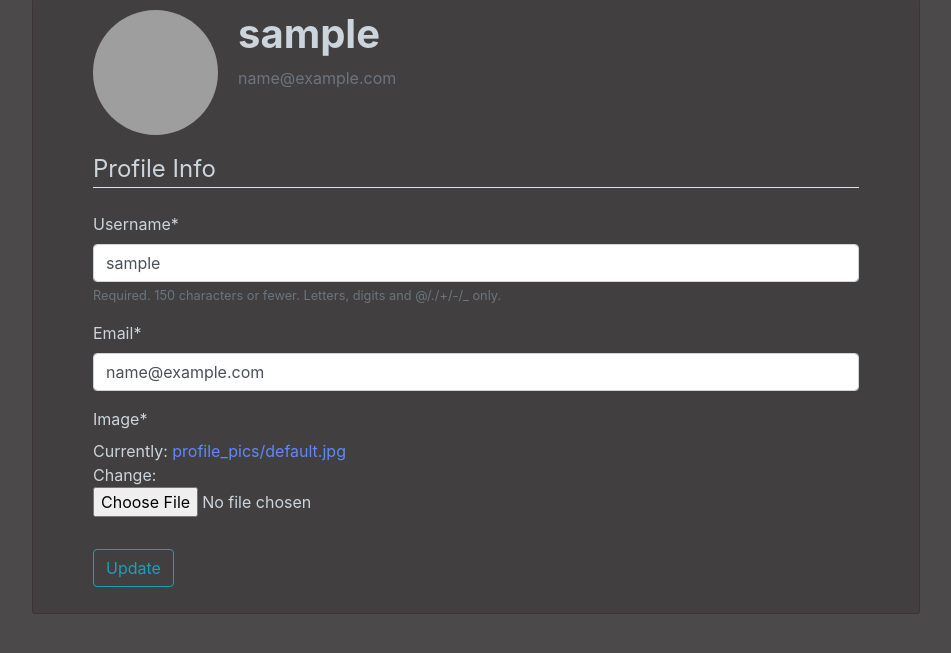
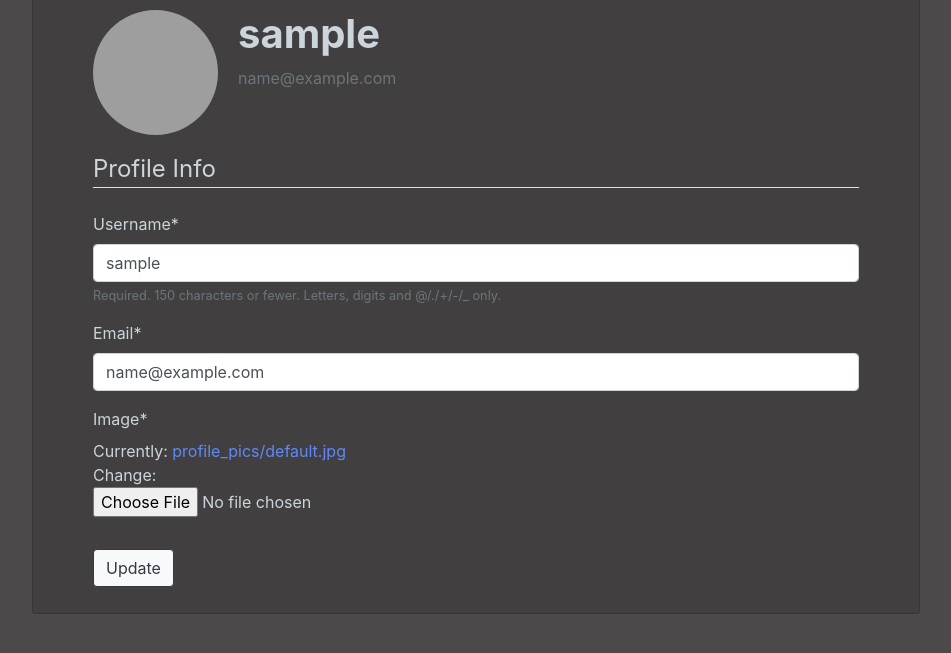
Before and after one commit to ze-mo/Currency-Converter, a Django app: page /profile/ in a window 1280 px wide. Shown: the part 129-782 px from the top of the page, without its empty margins (164-1115 px from the left). Run offline with Django 3.2, Linux system fonts and the light colour scheme; the visitor is signed in with stand-in values (Sample User, id 1); parts of the project's set-up code (start-up, migrations or seed data) failed here and were passed over; some libraries are stand-ins or nearby versions; grey boxes are pictures that could not be loaded.

Commit message:
Updated button style

```diff
--- a/django_project/users/templates/users/profile.html
+++ b/django_project/users/templates/users/profile.html
@@ -17,7 +17,7 @@
                 {{ p_form|crispy }}
             </fieldset>
             <div class="form-group">
-                <button class="btn btn-outline-info" type="submit">Update</button>
+                <button class="btn btn-outline-dark btn-light" type="submit">Update</button>
             </div>
         </form>
     </div>
```
